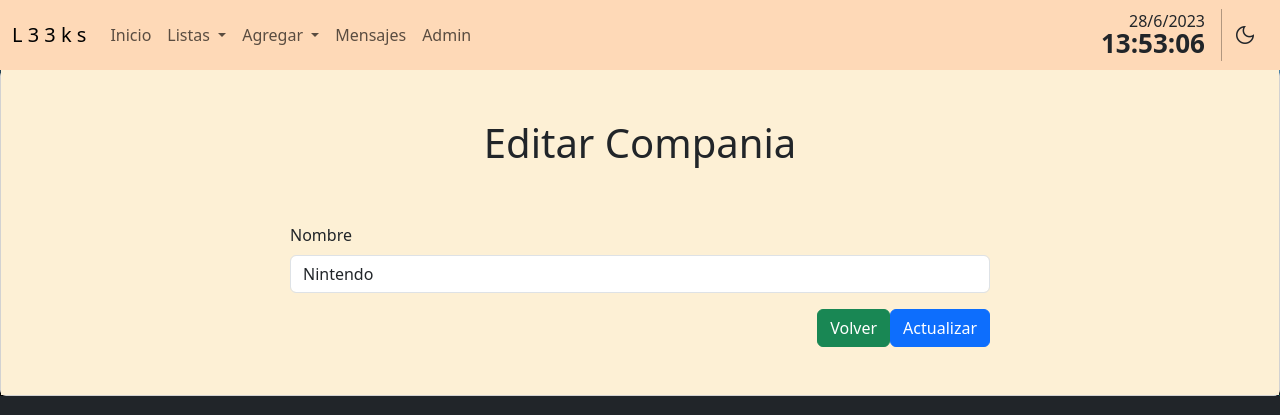
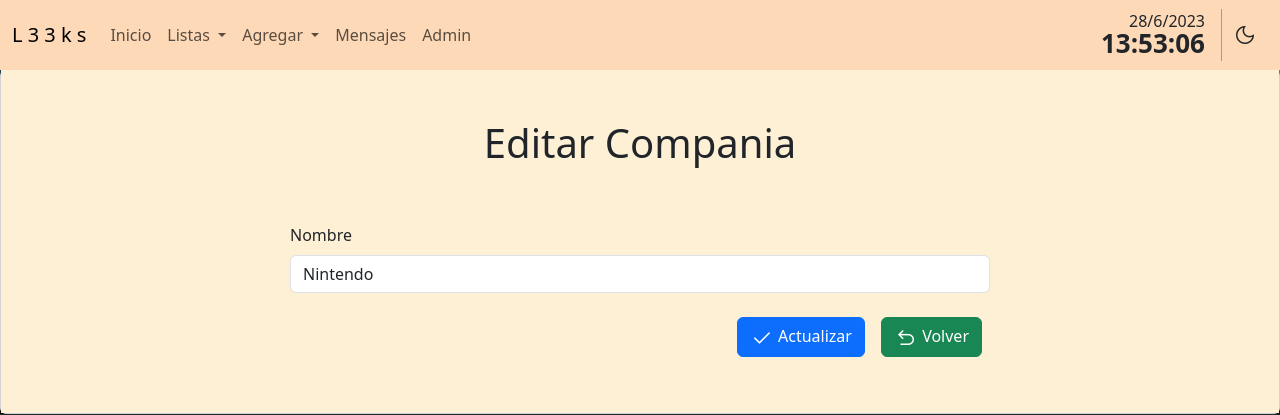
Before and after one commit to F-Gali/duoc3, a Django app: page /crud/companias/editar/1/ in a window 1280 px wide. Shown: the top 415 px of the page. Run offline with Django 4.2, Linux system fonts and the light colour scheme; data comes from the database, SQL or seed files in the repository; both versions use the stored data as it was after the commit; some libraries are stand-ins or nearby versions.

Commit message:
Botones con iconos en editores

```diff
--- a/core/templates/core/articles.html
+++ b/core/templates/core/articles.html
@@ -55,7 +55,7 @@
         </br>
     </br>
                 {% for a in articulos %}
-                            <article class="border border-article p-2 test mb-2 border-opacity-25 mb-5">
+                            <article class="  test mb-2 border-opacity-25 mb-5">
                                 {% if a.headerImage %}
                                     <div class="text-center header-img rounded" style="background-image:url('{{a.headerImage.url}}')">
                                         {% comment %} <img src="{{articulo.headerImage.url}}" class="img-fluid" alt="Responsive image"> {% endcomment %}
@@ -72,7 +72,7 @@
                                 <hr>
                                 {% endif %}
 
-                                    <p class="articulo-index">
+                                    <p class="articulo-index p-2">
                                         {{a.html_body|safe|slice:"0:800"}}...<a href="{% url 'article-complete' id_articulo=a.id %}">Ver más</a>
                                     </p>
 
--- a/crud/templates/crud/editar_compania.html
+++ b/crud/templates/crud/editar_compania.html
@@ -29,8 +29,19 @@
             <small id="error_nombre_invalido" class="text-danger">El nombre es invalido</small>
         </div>
         <div class="form-group elem mb-3 col-12 controles">
-            <input type="submit" class="btn btn-primary" id="actualizar" value="Actualizar">
-            <a class="btn btn-success" href="{% url 'lista-compania' %}">Volver</a>
+            <a class="btn btn-success m-2" href="{% url 'lista-compania' %}">
+                <span class="material-symbols-outlined align-middle">
+                    undo
+                </span>
+                Volver
+            </a>
+
+            <button onclick="validarEditor()" class="btn btn-primary m-2" id="actualizar" value="Actualizar">
+                <span class="material-symbols-outlined align-middle">
+                    done
+                </span>
+                Actualizar
+            </button>
         </div>
     </form>
 </article>
--- a/crud/templates/crud/nuevo_articulo.html
+++ b/crud/templates/crud/nuevo_articulo.html
@@ -86,7 +86,6 @@
                                 </span>
                                 Crear Nuevo Artículo
                             </button>
-
                         </div>
 
                         <div class="elem mb-3"></div>
```
Also changed, not shown: crud/templates/crud/editar_articulo.html (+13 -2 lines), db.sqlite3.
